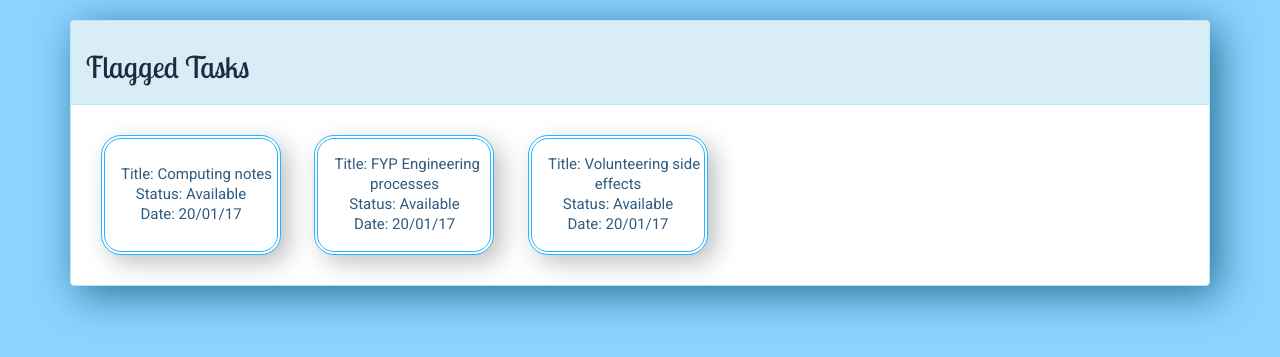
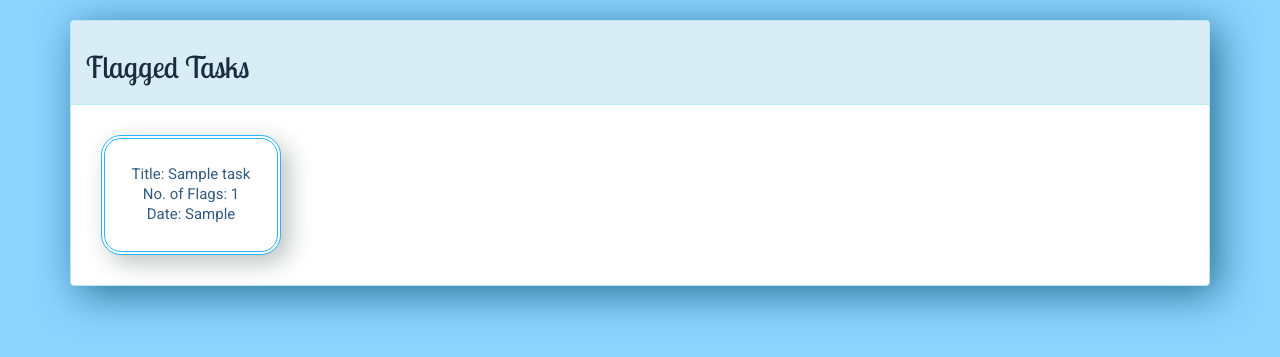
Before and after one commit to 10111778kmcm/WebDevProject, a PHP site: page /flaggedTasks.php in a window 1280 px wide. Shown: the part 52-409 px from the top of the page. Run offline with PHP 8.4, Linux system fonts and the light colour scheme; the visitor is signed in with stand-in values (Sample User, id 1); tables that the repository leaves empty or names only in its code hold one stand-in row (values such as "Sample post"); some libraries are stand-ins or nearby versions.

Commit message:
Added php functionality to flagged tasks page (User Authenticating and Flagged Tasks stream from database)

```diff
--- a/flaggedTasks.php
+++ b/flaggedTasks.php
@@ -10,6 +10,12 @@
   <title>UL Review</title>
 </head>
 <body id="body">
+     <?php
+        session_start();
+        if (!isset($_SESSION['username']) && $_SESSION['moderator'] != 1) {
+			header("Location:./logIn.php");
+        }
+    ?>
   <nav class="navbar navbar-default">
     <div class="container">
       <!-- Brand and toggle get grouped for better mobile display -->
@@ -20,7 +26,7 @@
           <span class="icon-bar"></span>
           <span class="icon-bar"></span>
         </button>
-        <a href="indexULReview.html" target="_self"><img src="images/ULlogo-azul.png" alt="UL Review logo" style="width: 182px; height: 50px;""></a>
+        <a href="indexULReview.html" target="_self"><img src="images/ULlogo-azul.png" alt="UL Review logo" style="width: 182px; height: 50px;"></a>
         <!-- <a class="navbar-brand" href="#">UL Review</a> -->
       </div>
 
@@ -64,179 +70,107 @@
 
      <!-- Panel body -->
       <div class="panel-body">
-        <!-- Modal ONE -->
-        <button type="button1" class="btn btn-MyTasksAvailable btn-lg" data-toggle="modal" data-target="#myModalAvailable">Title: Computing notes</br> Status: Available </br> Date: 20/01/17</button>
-        <!-- Button type has to be unique -->
-        <!-- data-target has to be unique for each -->
+          <script src="js/functions.js"></script>
+          <script src="js/jquery.js"></script>
+          <script src="js/bootstrap.min.js"></script>
+       <?php try {
+            $dbh = new PDO("mysql:host=localhost;dbname=Project", "root", "");
+		    $counter = 0;
+
+            $stmt = $dbh->query("SELECT task_Id, title, flagged_count, type, page_no, word_Count, file_format, description, claim_deadline, submission_deadline FROM tasks WHERE flagged_count > 0 order by flagged_count ASC");
+
+            while ($row = $stmt->fetch(PDO::FETCH_ASSOC)) {
+                $taskID = $row['task_Id'];
+                $title = $row['title'];
+                $flagCount = $row['flagged_count'];
+                $type = $row['type'];
+                $pageNo = $row['page_no'];
+                $wordCount = $row['word_Count'];
+                $fileFormat = $row['file_format'];
+                $description = $row['description'];
+                $claimDeadline = $row['claim_deadline'];
+                $submissionDeadline = $row['submission_deadline'];
+                $targetIdentifier = "#myModelAvailable";
+                $target = "myModelAvailable";
+                $buttonIdentifier = "buttonAvailable";
+                $buttonID = $buttonIdentifier.$counter;
+                $targetID  = $targetIdentifier.$counter;
+                $target = $target.$counter;
+
+                //going to need to do some funny stuff to display tags
+                printf('<button type= %s class="btn btn-MyTasksAvailable btn-lg" data-toggle="modal" data-target= %s >Title: %s</br> No. of Flags: %s </br> Date: %s</button>
 
                         <!-- Modal -->
-        <div class="modal fade" id="myModalAvailable" role="dialog">
+                        <div class="modal fade" id= %s role="dialog">
                             <div class="modal-dialog">
                             <!-- ID has to be = to data-target, also unique -->
-
                             <!-- Modal content-->
                                 <div class="modal-content">
                                     <div class="modal-header">
-                <button type="button1" class="close" data-dismiss="modal">&times;</button>
-                <!--        Button type has to match with the on in line 44, that's how they connect -->
-                <h4 class="modal-title title">Title:Computing notes</h4>
+                                        <button type= %s class="close" data-dismiss="modal">&times;</button>
+                                        <h4 class="modal-title title">Title: %s</h4>
                                     </div>
                                     <div class="modal-body">
-                <!--         Not sure if this classes will help when allocating information from "Create Task", if not, remove. -->
                                         <div class="type">
-                  Type: notes
+                                           Type: %s
                                         </div>
                                         <div class="tags">
-                  Tags: CSIS, Java, computing
+                                            Tags: need to work on this
                                         </div>
                                         <div class="no-of-pages">
-                  No of pages: 5
+                                            No of pages: %s
                                         </div>
                                         <div class="no-of-words">
-                  No of word:150
+                                            No of word: %s
                                         </div>
                                         <div class="file-Format">
-                  File Format: word
+                                            File Format: %s
                                         </div>
                                         <div class="description">
-                  Description: My notes from java lecture
+                                            Description: %s
                                         </div>
                                         <div class="claimed-deadline">
-                  Claimed Deadline: 01/04/17
+                                            Claim Deadline: %s
                                         </div>
                                         <div class="completion-deadline">
-                  Completion Deadline: 29/05/07
+                                            Completion Deadline: %s
                                         </div>
                                     </div>
                                     <div class="modal-footer">
-                <button type="button" class="btn btn-default" data-dismiss="modal">Claim</button>
-                <button type="button" class="btn btn-default" data-dismiss="modal">Unflag</button>
-                <p>Status: Available</p>
+                                        <form method="post">
+                                           <button type="submit" class="btn btn-default" name="delete" value="%s">Delete</button>
+                                           <button type="submit" class="btn btn-default" name="unflag" value="%s">Unflag</button>
+                                        </form>
+                                        <p>Status: Flagged</p>
                                     </div>
                                 </div>
                             </div>
-        </div> <!-- finish modal -->
+                        </div> <!-- finish modal -->', $buttonID, $targetID, $title, $flagCount, $claimDeadline, $target, $buttonID, $title, $type, $pageNo, $wordCount, $fileFormat, $description, $claimDeadline, $submissionDeadline, $taskID, $taskID);
+                $counter++;
+            }
+        }catch(PDOException $exception){
+             printf("Connection error: %s", $exception->getMessage());
+        }
 
-
-        <!-- Other TWO-->
-
-        <button type="button1" class="btn btn-MyTasksAvailable btn-lg" data-toggle="modal" data-target="#myModalAvailable1">Title: FYP Engineering <br> processes </br> Status: Available </br> Date: 20/01/17</button>
-        <!-- Button type has to be unique -->
-        <!-- data-target has to be unique for each -->
-
-        <!-- Modal -->
-        <div class="modal fade" id="myModalAvailable1" role="dialog">
-          <div class="modal-dialog">
-            <!-- ID has to be = to data-target, also unique -->
-
-            <!-- Modal content-->
-            <div class="modal-content">
-              <div class="modal-header">
-                <button type="button1" class="close" data-dismiss="modal">&times;</button>
-                <!--        Button type has to match with the on in line 44, that's how they connect -->
-                <h4 class="modal-title title">Title: FYP Engineering processes</h4>
-              </div>
-              <div class="modal-body">
-                <!--         Not sure if this classes will help when allocating information from "Create Task", if not, remove. -->
-                <div class="type">
-                  Type: FYP
-                </div>
-                <div class="tags">
-                  Tags: Engineering, civil engineering
-                </div>
-                <div class="no-of-pages">
-                  No of pages: 25
-                </div>
-                <div class="no-of-words">
-                  No of word:1526
-                </div>
-                <div class="file-Format">
-                  File Format: word
-                </div>
-                <div class="description">
-                  Description: FYP Engineering
-                </div>
-                <div class="claimed-deadline">
-                  Claimed Deadline: 01/04/17
-                </div>
-                <div class="completion-deadline">
-                  Completion Deadline: 29/05/07
-                </div>
-              </div>
-              <div class="modal-footer">
-                <button type="button" class="btn btn-default" data-dismiss="modal">Claim</button>
-                <button type="button" class="btn btn-default" data-dismiss="modal">Unflag</button>
-                <p>Status: Available</p>
-              </div>
-            </div>
-          </div>
-        </div> <!-- finish modal -->
-
-        <!-- Other THREE-->
-
-        <button type="button3" class="btn btn-MyTasksAvailable btn-lg" data-toggle="modal" data-target="#myModalAvailable3">Title: Volunteering side <br>effects</br> Status: Available </br> Date: 20/01/17</button>
-        <!-- Button type has to be unique -->
-        <!-- data-target has to be unique for each -->
-
-        <!-- Modal -->
-        <div class="modal fade" id="myModalAvailable3" role="dialog">
-          <div class="modal-dialog">
-            <!-- ID has to be = to data-target, also unique -->
-
-            <!-- Modal content-->
-            <div class="modal-content">
-              <div class="modal-header">
-                <button type="button3" class="close" data-dismiss="modal">&times;</button>
-                <!--        Button type has to match with the on in line 44, that's how they connect -->
-                <h4 class="modal-title title">Title: Volunteering side effects</h4>
-              </div>
-              <div class="modal-body">
-                <!--         Not sure if this classes will help when allocating information from "Create Task", if not, remove. -->
-                <div class="type">
-                  Type: essay
-                </div>
-                <div class="tags">
-                  Tags: occupational therapy, volunteering, effects
-                </div>
-                <div class="no-of-pages">
-                  No of pages: 25
-                </div>
-                <div class="no-of-words">
-                  No of word:1526
-                </div>
-                <div class="file-Format">
-                  File Format: word
-                </div>
-                <div class="description">
-                  Description: side effects of volunteering
-                </div>
-                <div class="claimed-deadline">
-                  Claimed Deadline: 01/04/17
-                </div>
-                <div class="completion-deadline">
-                  Completion Deadline: 29/05/07
-                </div>
-              </div>
-              <div class="modal-footer">
-                <button type="button" class="btn btn-default" data-dismiss="modal">Delete </button>
-                <button type="button" class="btn btn-default" data-dismiss="modal">Unflag</button>
-                <p>Status: Available</p>
-              </div>
-            </div>
-          </div>
-        </div> <!-- finish modal -->
-
-
-
+        if(isset($_POST['delete'])){
+           $val = $_POST['delete'];
+           $stmt = $dbh->prepare("DELETE FROM tasks WHERE task_Id = ?");
+           $stmt->execute(array($val));
+           $stmt = $dbh->prepare("DELETE FROM task_status WHERE task_Id = ?");
+           $stmt->execute(array($val));
+           $stmt = $dbh->prepare("DELETE FROM assigned_tags WHERE task_Id = ?");
+           $stmt->execute(array($val));
+        }else if(isset($_POST['unflag'])){
+           $val = $_POST['unflag'];
+           $stmt = $dbh->prepare("UPDATE tasks SET flagged_count = 0 WHERE task_Id = ?");
+           $stmt->execute(array($val));
+        }
+?>
 
 
       </div> <!-- panel-body -->
     </div> <!-- panel panel-default -->
   </div> <!-- container -->
-
 </div>
-<script src="js.functions.js"></script>
-<script src="js/jquery.js"></script>
-<script src="js/bootstrap.min.js"></script>
 </body>
 </html>
```
Lines whose indentation alone changed are shown as unchanged.
